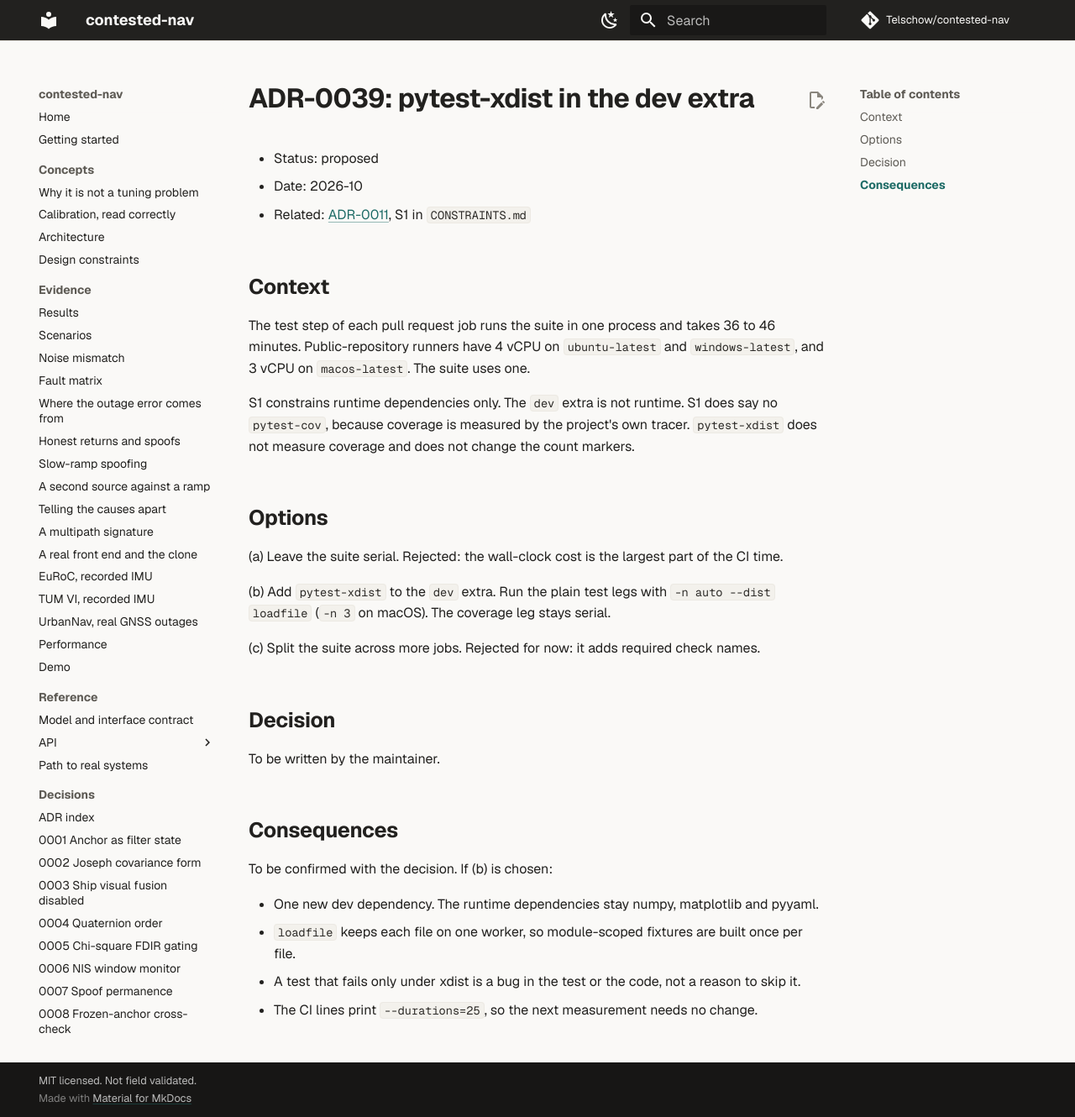
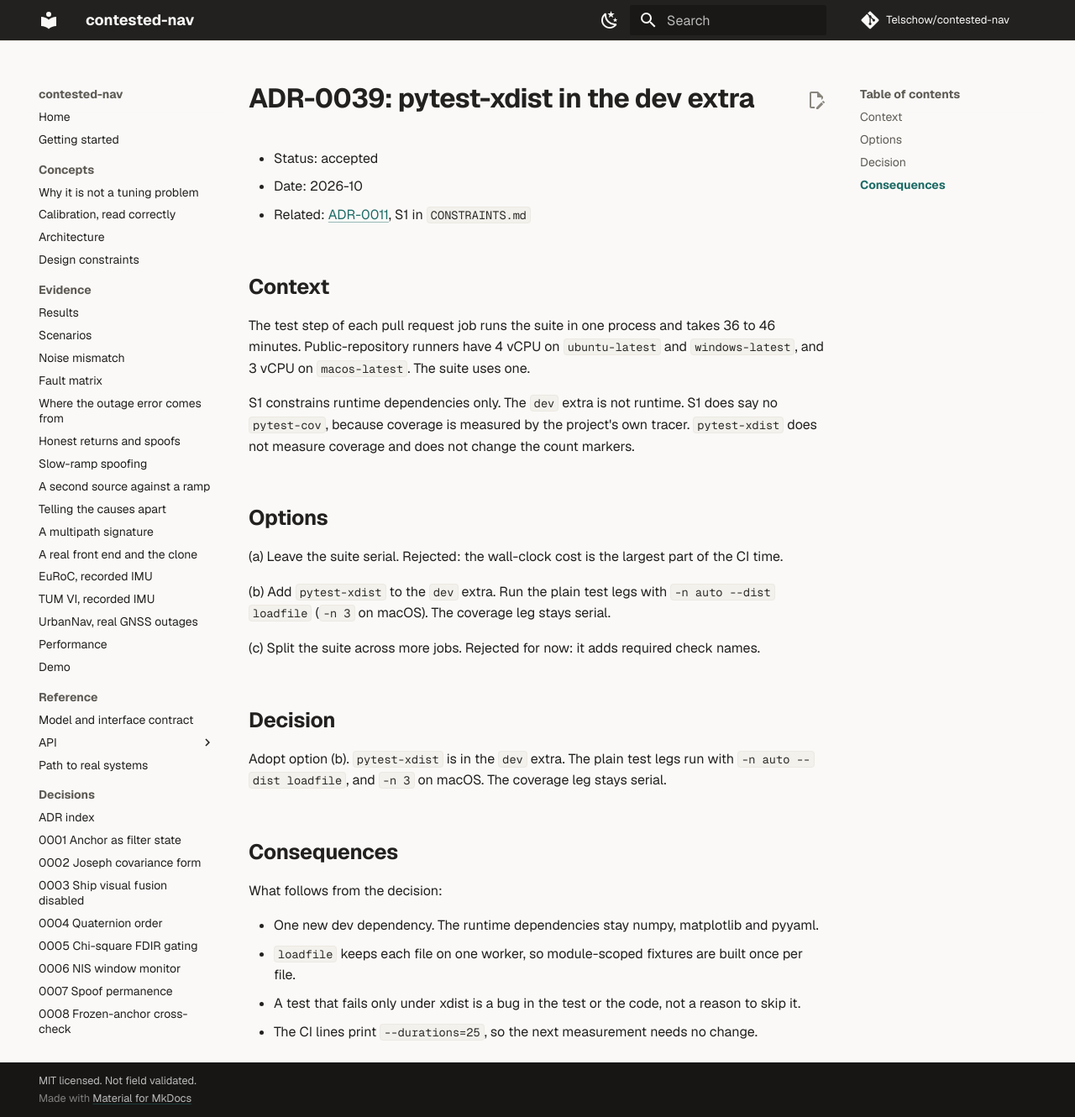
Before and after one commit to Telschow/contested-nav, an MkDocs documentation site: the page built from docs/adr/0039-pytest-xdist-in-the-dev-extra.md, in a window 1280 px wide and 1330 px high. Shown: the whole window at 84% size. Built offline with MkDocs 1.6.1 and Material for MkDocs 9.7.7, drawn with Linux system fonts in a browser that asks for light colours; comment, search, counter and statistics services are not loaded.

Commit message:
docs(adr): reconcile the ADR index and accept ADR-0039

```diff
--- a/docs/adr/0039-pytest-xdist-in-the-dev-extra.md
+++ b/docs/adr/0039-pytest-xdist-in-the-dev-extra.md
@@ -1,6 +1,6 @@
 # ADR-0039: pytest-xdist in the dev extra
 
-- Status: proposed
+- Status: accepted
 - Date: 2026-10
 - Related: [ADR-0011](0011-ci-and-supply-chain.md), S1 in `CONSTRAINTS.md`
 
@@ -20,11 +20,11 @@ S1 constrains runtime dependencies only. The `dev` extra is not runtime. S1 does
 
 ## Decision
 
-To be written by the maintainer.
+Adopt option (b). `pytest-xdist` is in the `dev` extra. The plain test legs run with `-n auto --dist loadfile`, and `-n 3` on macOS. The coverage leg stays serial.
 
 ## Consequences
 
-To be confirmed with the decision. If (b) is chosen:
+What follows from the decision:
 
 - One new dev dependency. The runtime dependencies stay numpy, matplotlib and pyyaml.
 - `loadfile` keeps each file on one worker, so module-scoped fixtures are built once per file.
```
Also changed, not shown: docs/adr/index.md (+2 -2 lines), 1 other file.
